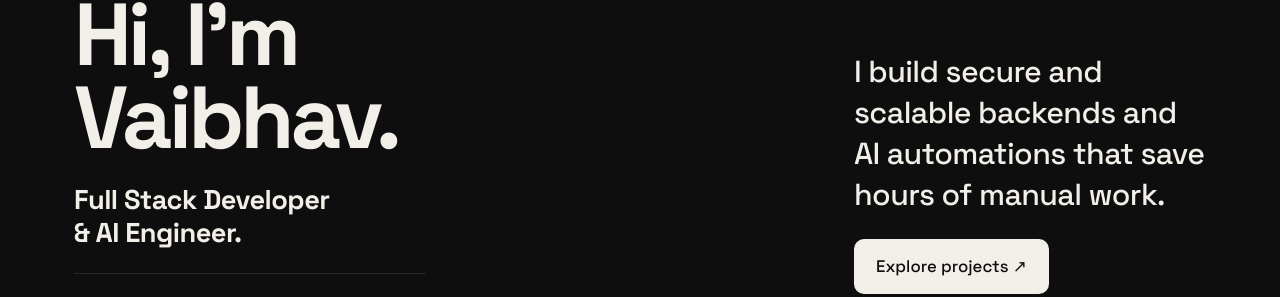
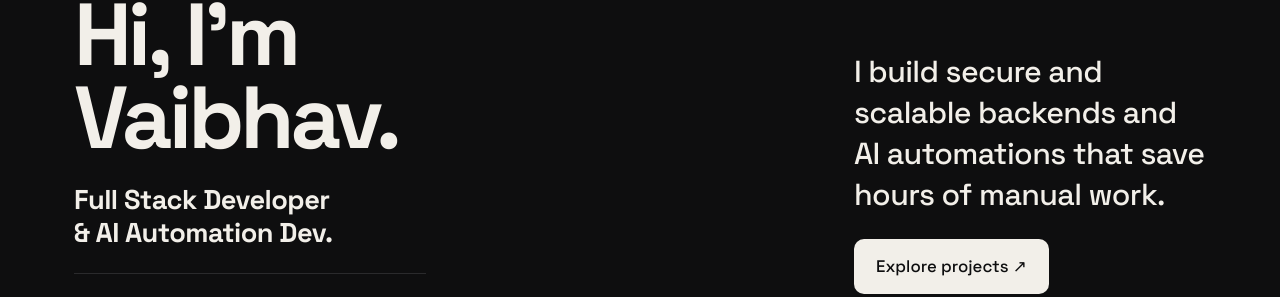
Before and after one commit to svaibhav15656-create/vaibhva_portfolio_main, a plain HTML site: page index.html in a window 1280 px wide. Shown: the part 931-1228 px from the top of the page. Drawn offline with Linux system fonts and the light colour scheme.

Commit message:
updated portfolio

```diff
--- a/index.html
+++ b/index.html
@@ -114,7 +114,7 @@ footer{background:#000;color:#f2efe9;padding:44px 0 0}
 
 <main>
 <section id="about"><div class="wrap rv"><div class="about-grid">
-  <div class="ab-l"><h2 class="hi">Hi, I’m<br>Vaibhav.</h2><p class="role">Full Stack Developer<br>&amp; AI Engineer.</p><hr><span class="co-a">Software Engineer intern at</span><br><b class="co-b">HCL Technology</b></div>
+  <div class="ab-l"><h2 class="hi">Hi, I’m<br>Vaibhav.</h2><p class="role">Full Stack Developer<br>&amp; AI Automation Dev.</p><hr><span class="co-a">Software Engineer intern at</span><br><b class="co-b">HCL Technology</b></div>
   <div class="photo" id="photo2"></div>
   <div class="ab-r"><p class="lead" id="about-t"></p><a class="btn" href="#projects">Explore projects ↗</a></div>
 </div><p class="ap" id="about-p"></p><div class="stats" id="stats"></div></div></section>
```
